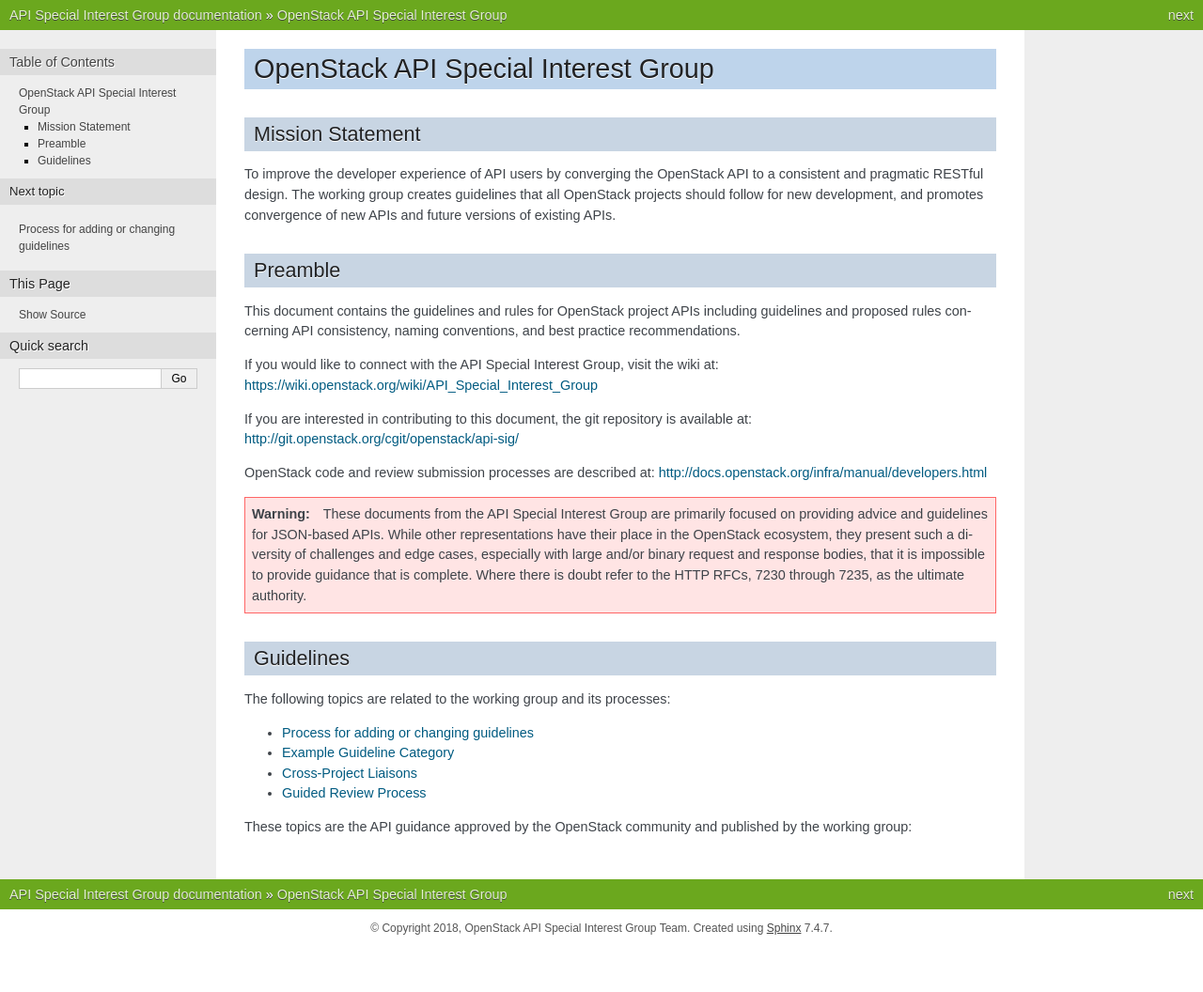
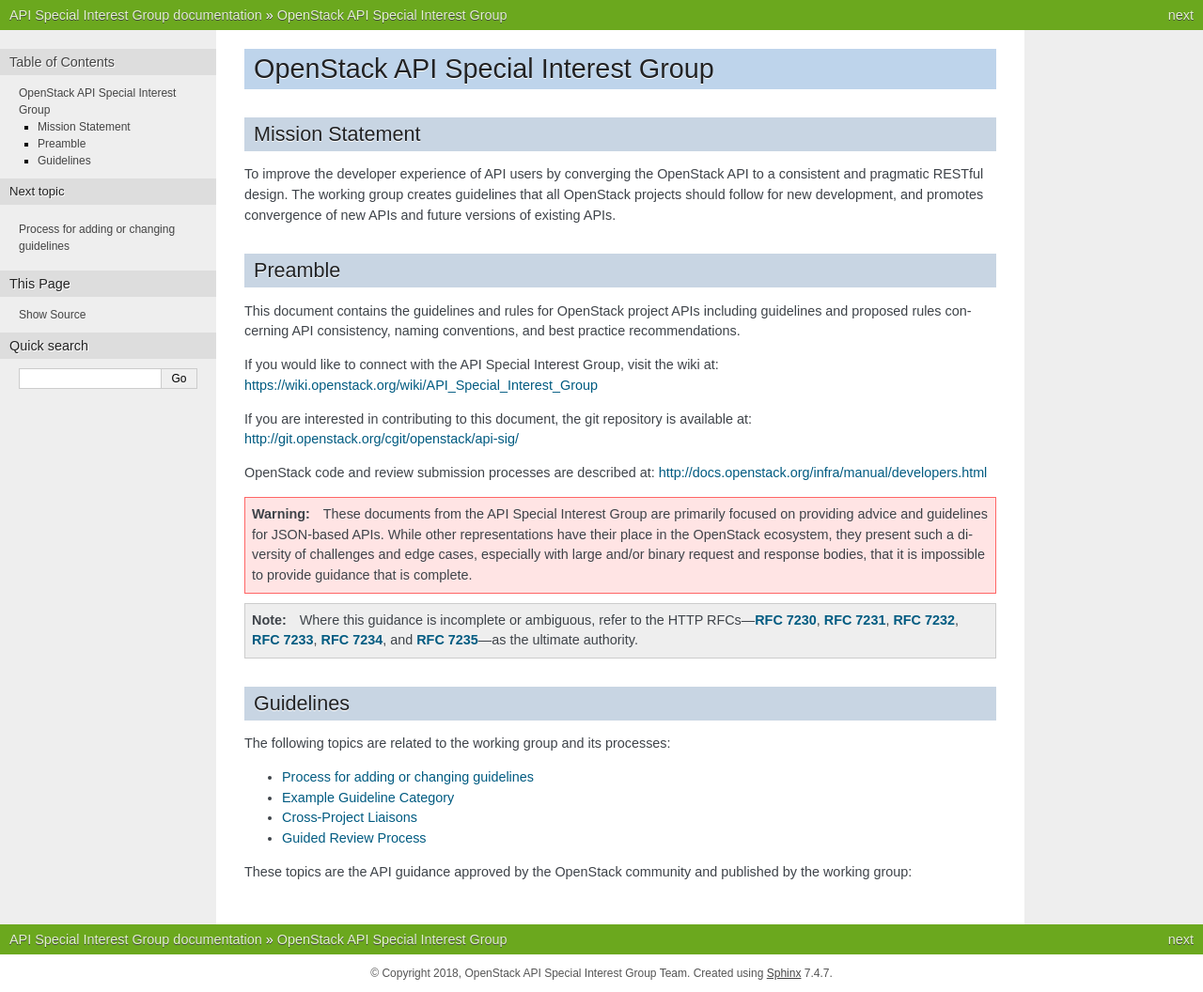
Before and after one commit to openstack/api-sig, a Sphinx documentation site: the page built from doc/source/index.rst, in a window 1280 px wide. Shown: the whole page at 94% size. Built offline with Sphinx 7.4.7, drawn with Linux system fonts in a browser that asks for light colours; the version number could not be read and is left out; before the commit the page ends 1008 px from its top, so only the background shows below that.

Commit message:
Explicitly link to the HTTP RFCs
In the opening we advise people to use the HTTP RFCs as the ultimate
authority but do not link to them. This change adds the links and
generalizes the warning to the entirety of the guidelines, not just
to non-JSON apis.

Change-Id: I40a59594a477d6802a16d8b0ca11020629eff292

```diff
--- a/doc/source/index.rst
+++ b/doc/source/index.rst
@@ -35,8 +35,12 @@
     representations have their place in the OpenStack ecosystem, they present
     such a diversity of challenges and edge cases, especially with large and/or
     binary request and response bodies, that it is impossible to provide
-    guidance that is complete. Where there is doubt refer to the HTTP RFCs,
-    7230 through 7235, as the ultimate authority.
+    guidance that is complete.
+
+.. note::
+    Where this guidance is incomplete or ambiguous, refer to the HTTP
+    RFCs—:rfc:`7230`, :rfc:`7231`, :rfc:`7232`, :rfc:`7233`, :rfc:`7234`, and
+    :rfc:`7235`—as the ultimate authority.
 
 Guidelines
 ----------
```
